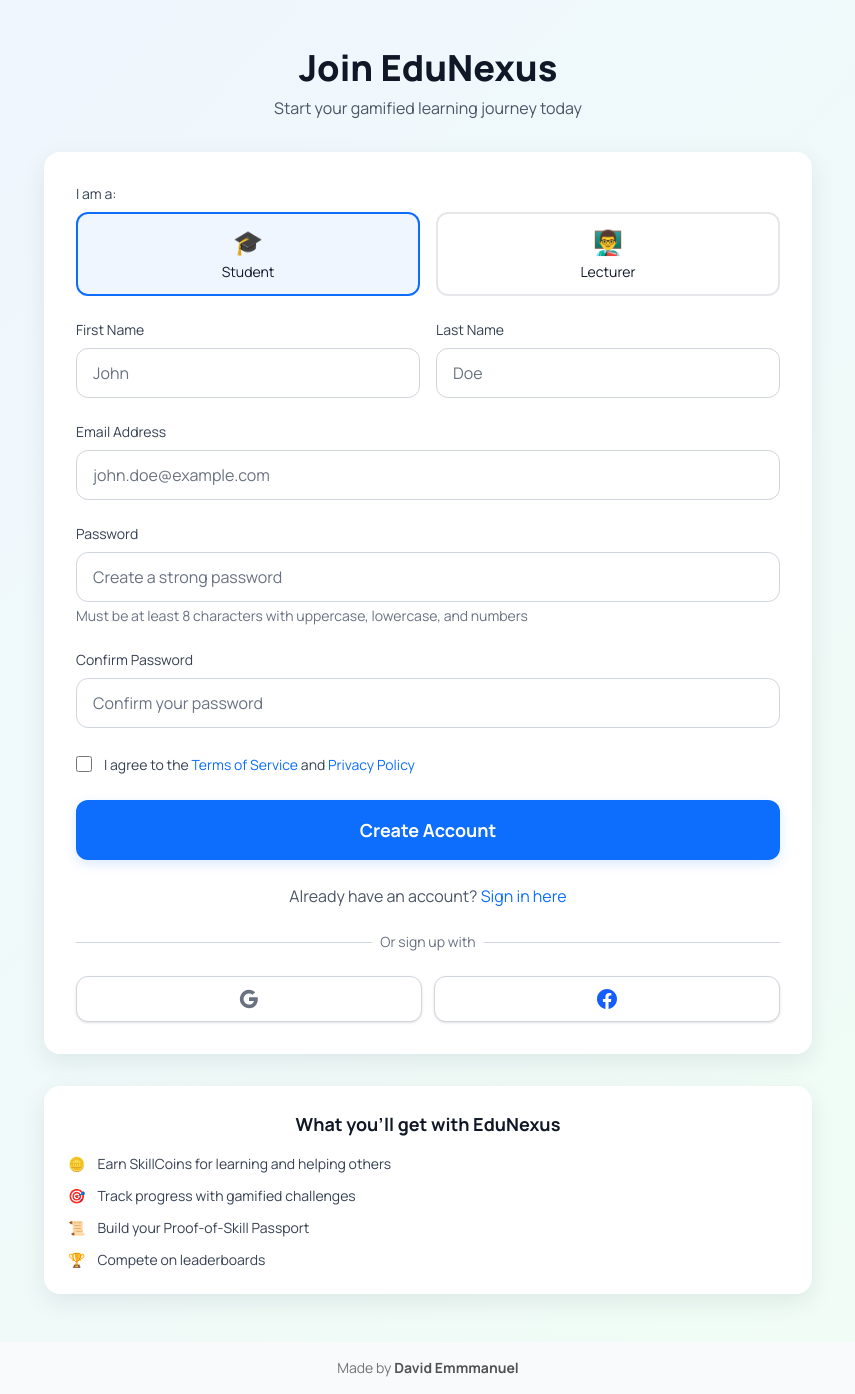
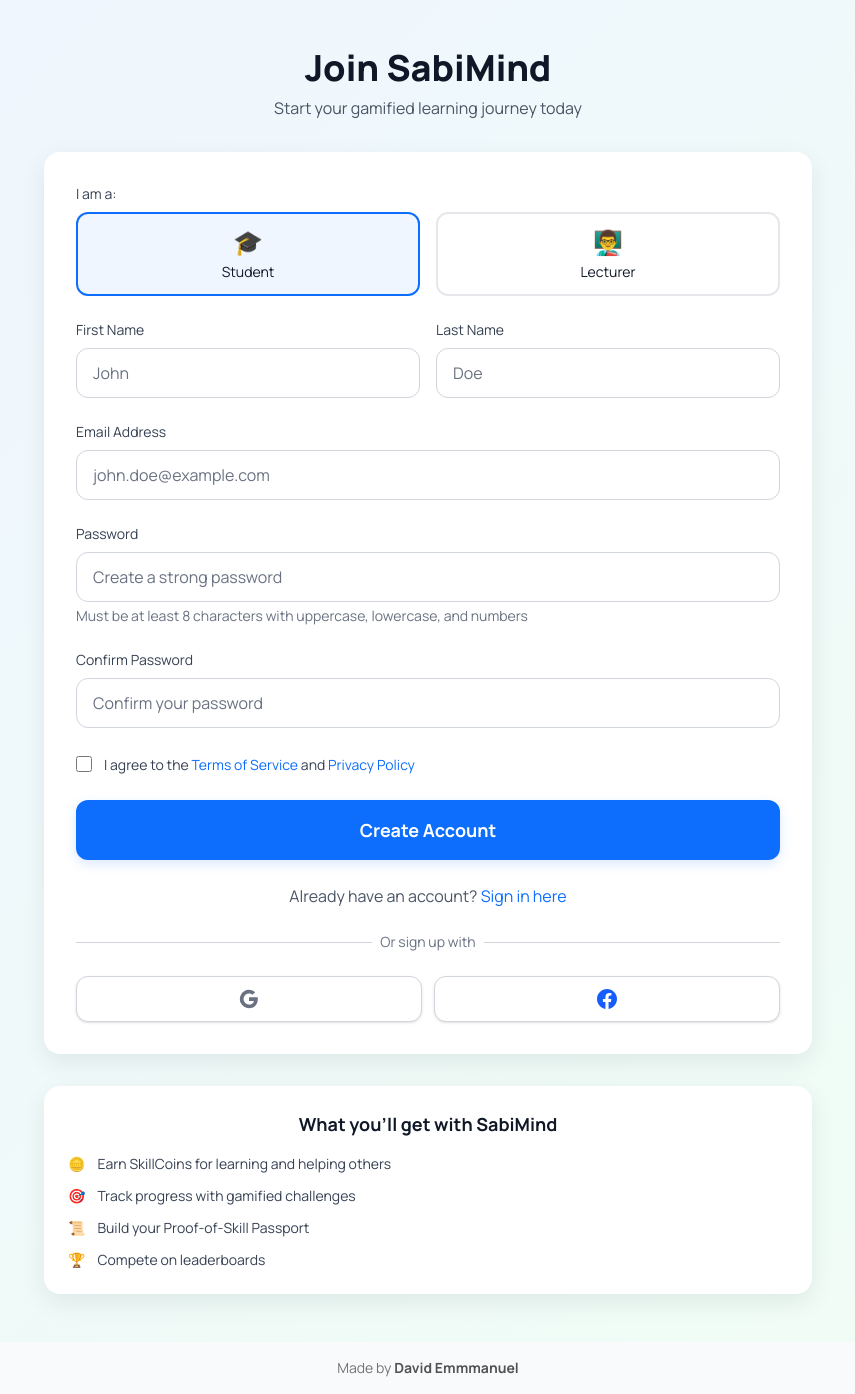
Before and after one commit to David3Emmanuel/Edu-Nexus, a Next.js app in the folder frontend/: page /signup in a window 1280 px wide. Shown: the whole page, without its empty margins (212-1067 px from the left). Built offline with nearby package versions, Linux system fonts and the light colour scheme; no server answers.

Commit message:
Change product name

```diff
--- a/frontend/package.json
+++ b/frontend/package.json
@@ -1,5 +1,5 @@
 {
-  "name": "edu-nexus",
+  "name": "frontend",
   "version": "0.1.0",
   "private": true,
   "scripts": {
--- a/frontend/src/app/(auth)/signup/page.tsx
+++ b/frontend/src/app/(auth)/signup/page.tsx
@@ -117,7 +117,7 @@
       <div className='max-w-break-md w-full space-y-8'>
         <div className='text-center'>
           <h1 className='text-4xl font-extrabold text-gray-900 mb-2'>
-            Join EduNexus
+            Join SabiMind
           </h1>
           <p className='text-gray-600'>
             Start your gamified learning journey today
@@ -344,7 +344,7 @@
         {/* Benefits Section */}
         <div className='bg-white rounded-xl shadow-lg p-6 mt-8'>
           <h3 className='text-lg font-bold text-gray-900 mb-4 text-center'>
-            What you&apos;ll get with EduNexus
+            What you&apos;ll get with SabiMind
           </h3>
           <div className='space-y-3'>
             <div className='flex items-center text-sm text-gray-700'>
--- a/frontend/src/app/(main)/profile/page.tsx
+++ b/frontend/src/app/(main)/profile/page.tsx
@@ -327,7 +327,7 @@
               <h3 className='font-bold text-lg mb-2'>Share Your Profile</h3>
               <p className='text-blue-100 text-sm mb-4'>
                 Show employers your verified skills and achievements from
-                EduNexus.
+                SabiMind.
               </p>
               <Button variant='secondary' size='sm' className='w-full'>
                 Get Shareable Link
--- a/frontend/src/app/layout.tsx
+++ b/frontend/src/app/layout.tsx
@@ -9,7 +9,7 @@
 })
 
 export const metadata: Metadata = {
-  title: 'EduNexus - Learn. Apply. Earn. Showcase.',
+  title: 'SabiMind - Learn. Apply. Earn. Showcase.',
   description:
     'A knowledge exchange platform for students and lecturers featuring gamified learning with SkillCoins and Proof-of-Skill Passport.',
 }
--- a/frontend/src/app/page.tsx
+++ b/frontend/src/app/page.tsx
@@ -15,7 +15,7 @@
         <div className='max-w-7xl mx-auto px-4 sm:px-6 lg:px-8'>
           <div className='flex justify-between items-center h-16'>
             <div className='flex items-center'>
-              <h1 className='text-xl font-extrabold text-primary'>EduNexus</h1>
+              <h1 className='text-xl font-extrabold text-primary'>SabiMind</h1>
             </div>
             <nav className='hidden md:flex space-x-8'>
               <Link
@@ -118,7 +118,7 @@
         <div className='max-w-7xl mx-auto px-4 sm:px-6 lg:px-8'>
           <div className='text-center mb-16'>
             <h2 className='text-4xl font-bold text-text-dark mb-4'>
-              Why Choose EduNexus?
+              Why Choose SabiMind?
             </h2>
             <p className='text-xl text-gray-600 max-w-3xl mx-auto'>
               Our platform combines academic learning with real-world
@@ -202,7 +202,12 @@
               {[
                 { username: 'Aisha Johnson', coins: 2847, rank: 1, badges: 12 },
                 { username: 'Marcus Chen', coins: 2156, rank: 2, badges: 9 },
-                { username: 'Sofia Rodriguez', coins: 1923, rank: 3, badges: 8 },
+                {
+                  username: 'Sofia Rodriguez',
+                  coins: 1923,
+                  rank: 3,
+                  badges: 8,
+                },
               ].map((user, index) => (
                 <div
                   key={index}
@@ -267,7 +272,7 @@
         <div className='max-w-7xl mx-auto px-4 sm:px-6 lg:px-8'>
           <div className='grid grid-cols-1 md:grid-cols-4 gap-8'>
             <div>
-              <h3 className='text-xl font-bold text-white mb-4'>EduNexus</h3>
+              <h3 className='text-xl font-bold text-white mb-4'>SabiMind</h3>
               <p className='text-gray-400'>
                 Empowering students through knowledge exchange and skill
                 development.
@@ -355,7 +360,7 @@
           </div>
           <div className='border-t border-gray-700 mt-12 pt-8 text-center'>
             <p className='text-gray-400'>
-              © 2024 EduNexus. All rights reserved.
+              © 2024 SabiMind. All rights reserved.
             </p>
           </div>
         </div>
--- a/frontend/src/components/navigation/Sidebar.tsx
+++ b/frontend/src/components/navigation/Sidebar.tsx
@@ -56,7 +56,7 @@
             href='/dashboard'
             className='text-2xl font-extrabold text-primary'
           >
-            EduNexus
+            SabiMind
           </Link>
         </div>
 
@@ -139,7 +139,10 @@
                   )
                 })}
                 <li>
-                  <button onClick={() => logout()} className='group flex w-full gap-x-3 rounded-lg p-3 text-sm font-semibold leading-6 text-neutral-700 hover:text-danger hover:bg-neutral-50 transition-all duration-200'>
+                  <button
+                    onClick={() => logout()}
+                    className='group flex w-full gap-x-3 rounded-lg p-3 text-sm font-semibold leading-6 text-neutral-700 hover:text-danger hover:bg-neutral-50 transition-all duration-200'
+                  >
                     <LogOut
                       className='h-6 w-6 shrink-0 text-neutral-400 group-hover:text-danger'
                       aria-hidden='true'
--- a/frontend/src/components/ui/Input.tsx
+++ b/frontend/src/components/ui/Input.tsx
@@ -8,7 +8,7 @@
 
 /**
  * A standard, accessible Input component.
- * Applies the EduNexus design system styling.
+ * Applies the SabiMind design system styling.
  */
 export const Input = forwardRef<HTMLInputElement, InputProps>(
   ({ label, error, helperText, className = '', ...rest }, ref) => {
```
